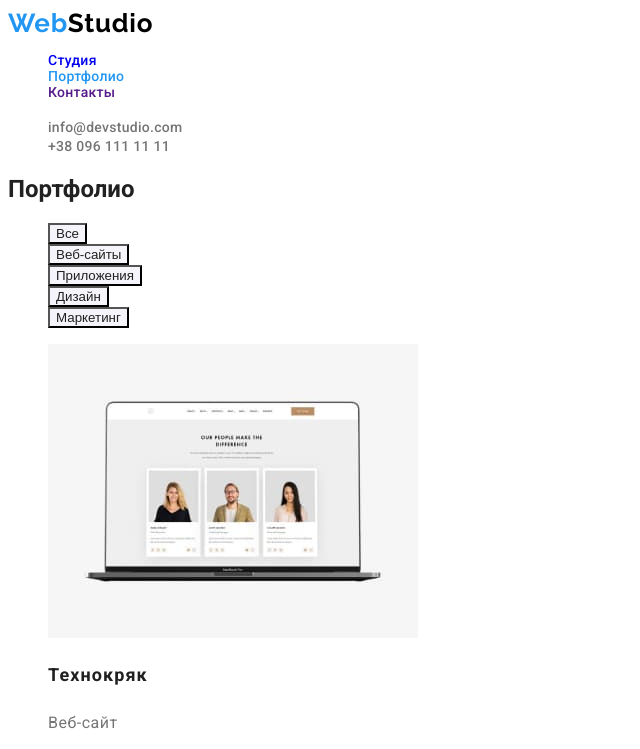
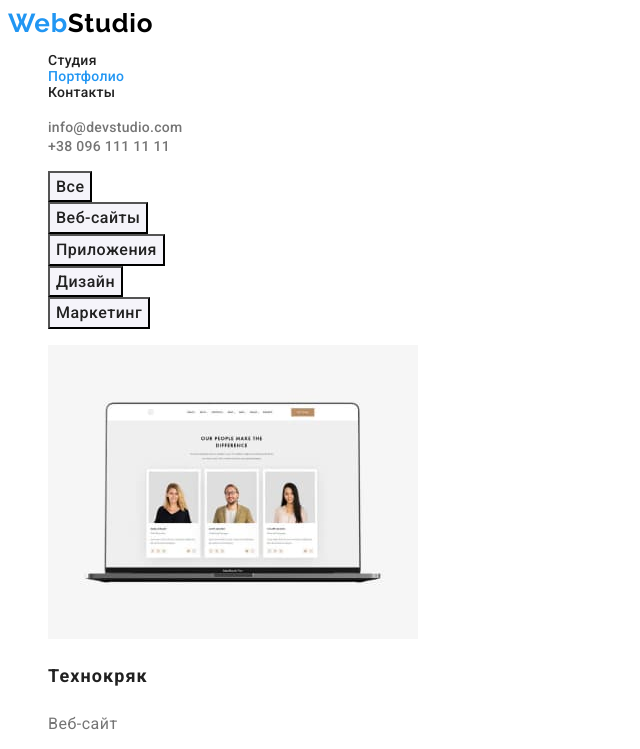
Before and after one commit to KelWest714/goit-markup-hw-02, a plain HTML site: page portfolio.html in a window 1280 px wide. Shown: the top 749 px of the page, without its empty margins (0-640 px from the left). Drawn offline with Linux system fonts and the light colour scheme.

Commit message:
text style fix

```diff
--- a/CSS/styles.css
+++ b/CSS/styles.css
@@ -56,6 +56,8 @@ body {
 
 .site-nav .link {
   text-decoration: none;
+
+  color: var(--primary-text-color);
 }
 
 .site-nav .link:hover,
@@ -110,11 +112,28 @@ body {
   color: var(--white-color);
   background-color: var(--accent-color);
   cursor: pointer;
+
+  font-family: Roboto, sans-serif;
+  font-style: normal;
+  font-weight: 700;
+  font-size: 16px;
+  line-height: 1.9;
+  display: flex;
+  align-items: center;
+  text-align: center;
+  letter-spacing: 0.06em;
 }
 
 .button.primary {
   color: #212121;
   background-color: var(--secondary-background);
+
+  font-style: normal;
+  font-weight: 500;
+  font-size: 16px;
+  line-height: 1.6;
+  text-align: center;
+  letter-spacing: 0.03em;
 }
 
 .button.primary:hover,
@@ -202,6 +221,7 @@ body {
 .address .adr {
   color: var(--white-color);
 
+  font-style: normal;
   font-size: 14px;
   line-height: 1.7;
   letter-spacing: 0.03em;
@@ -217,6 +237,7 @@ body {
 .address .footcont {
   color: var(--color-footer);
 
+  font-style: normal;
   font-size: 14px;
   line-height: 1.7;
   letter-spacing: 0.03em;
--- a/portfolio.html
+++ b/portfolio.html
@@ -31,7 +31,7 @@
     <!--Основной контент-->
     <main>
       <section>
-        <h1>Портфолио</h1>
+        <h1 hidden>Портфолио</h1>
         <ul class="list">
           <li><button type="button" class="button primary">Все</button></li>
           <li><button type="button" class="button primary">Веб-сайты</button></li>
```
Also changed, not shown: index.html (+1 -1 lines).
